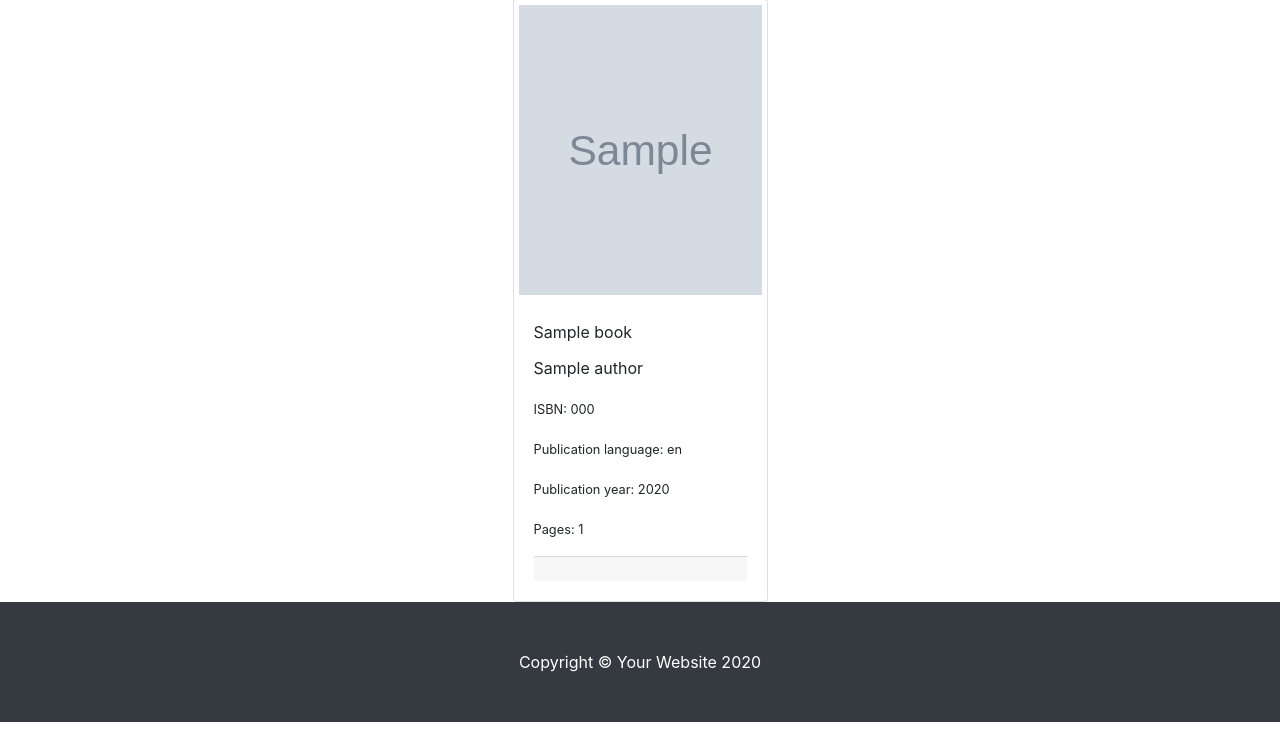
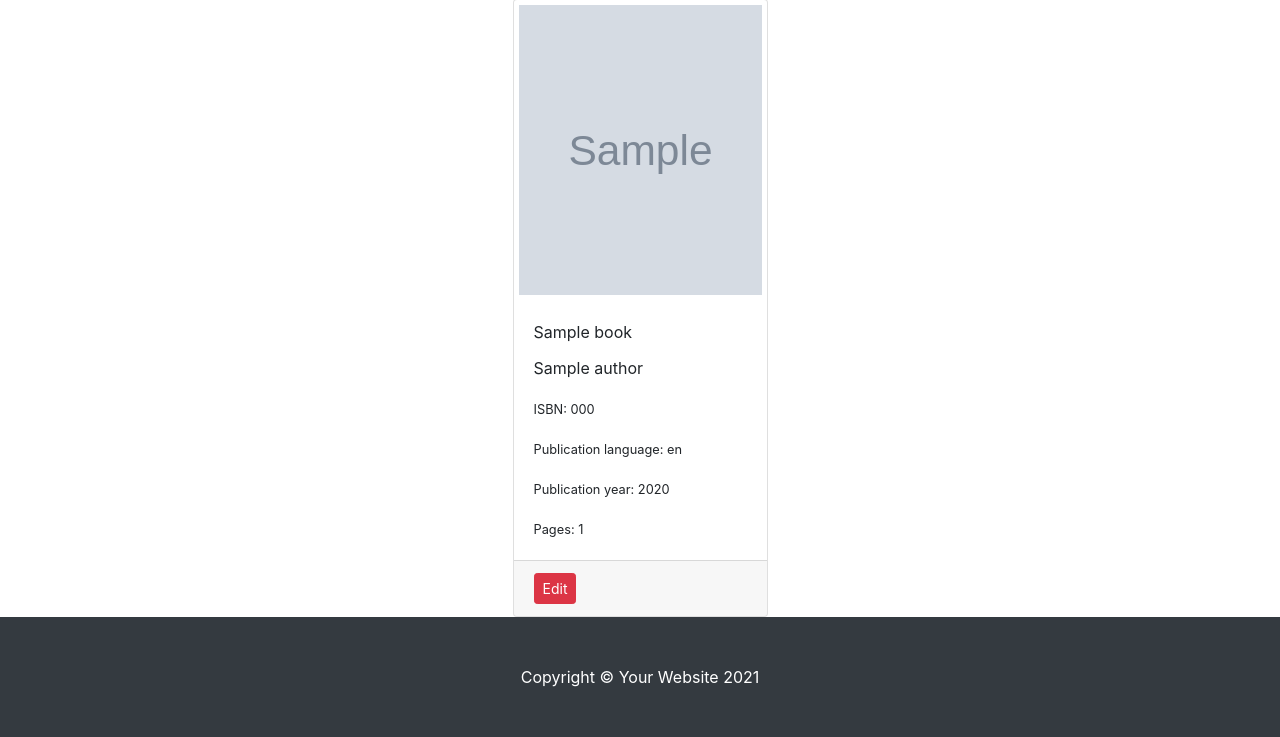
Before and after one commit to tomasz-rzesikowski/books_poc, a Django app: page /books/ in a window 1280 px wide. Shown: the part 355-1092 px from the top of the page. Run offline with Django 3.2, Linux system fonts and the light colour scheme; tables that the repository leaves empty hold one stand-in row (values such as "Sample post"); grey boxes marked "Sample" are stand-in pictures; some libraries are stand-ins or nearby versions.

Commit message:
feat(books): create update book web view

```diff
--- a/books/urls.py
+++ b/books/urls.py
@@ -7,6 +7,7 @@ app_name = 'books'
 urlpatterns = [
     path('', views.ListBookView.as_view(), name='list-books'),
     path('create', views.CreateBookView.as_view(), name='create-book'),
+    path('<int:pk>', views.UpdateBookView.as_view(), name='update-book'),
     path('create_author', views.CreateAuthorView.as_view(), name='create-author'),
     path('create_pub_lang', views.CreateLanguageView.as_view(), name='create-pub-lang')
 ]
--- a/books/views.py
+++ b/books/views.py
@@ -1,5 +1,5 @@
 from django.urls import reverse_lazy
-from django.views.generic import ListView, CreateView
+from django.views.generic import ListView, CreateView, UpdateView
 
 from books.models import Book, Author, PublicationLanguage
 
@@ -38,10 +38,18 @@ class CreateBookView(CreateView):
     success_url = reverse_lazy('books:list-books')
 
 
+class UpdateBookView(UpdateView):
+    model = Book
+    template_name = "books/update_book.html"
+    fields = ("isbn", "title", "author", "publication_year", "page_count", "cover", "publication_language")
+    raise_exception = True
+    success_url = reverse_lazy('books:list-books')
+
+
 class CreateAuthorView(CreateView):
     model = Author
     template_name = "books/create_author.html"
-    fields = ("name", )
+    fields = ("name",)
     raise_exception = True
     success_url = reverse_lazy('books:create-book')
 
@@ -49,6 +57,6 @@ class CreateAuthorView(CreateView):
 class CreateLanguageView(CreateView):
     model = PublicationLanguage
     template_name = "books/create_pub_lang.html"
-    fields = ("language", )
+    fields = ("language",)
     raise_exception = True
     success_url = reverse_lazy('books:create-book')
--- a/static/styles/style.css
+++ b/static/styles/style.css
@@ -7,7 +7,7 @@ body {
   padding: 5px;
 }
 
-.card-deck--adj {
+.card--adj {
   max-width: 255px;
   min-width: 165px;
 }
--- a/templates/partials/_book_card.html
+++ b/templates/partials/_book_card.html
@@ -1,4 +1,4 @@
-<div class="card h-100 card-deck--adj">
+<div class="card card--adj">
     <img class="card-img-top img-size" src="{{ book.cover }}" alt="{{ book.title }}_cover">
 
     <div class="card-body">
@@ -13,7 +13,10 @@
         <p class="card-text"><small>Publication language: {{ book.publication_language }}</small></p>
         <p class="card-text"><small>Publication year: {{ book.publication_year }}</small></p>
         <p class="card-text"><small>Pages: {{ book.page_count }}</small></p>
-        <div class="card-footer">
-        </div>
     </div>
+
+    <div class="card-footer">
+        <a class="btn btn-danger btn-sm m-0" href="{% url 'books:update-book' pk=book.pk %}">Edit</a>
+    </div>
+
 </div>
--- a/templates/partials/_footer.html
+++ b/templates/partials/_footer.html
@@ -1,3 +1,3 @@
 <section class="container">
-    <p class="m-0 text-center text-white">Copyright © Your Website 2020</p>
+    <p class="m-0 text-center text-white">Copyright © Your Website 2021</p>
 </section>
```
Also changed, not shown: books/templates/books/update_book.html (added, +19 -0 lines).
